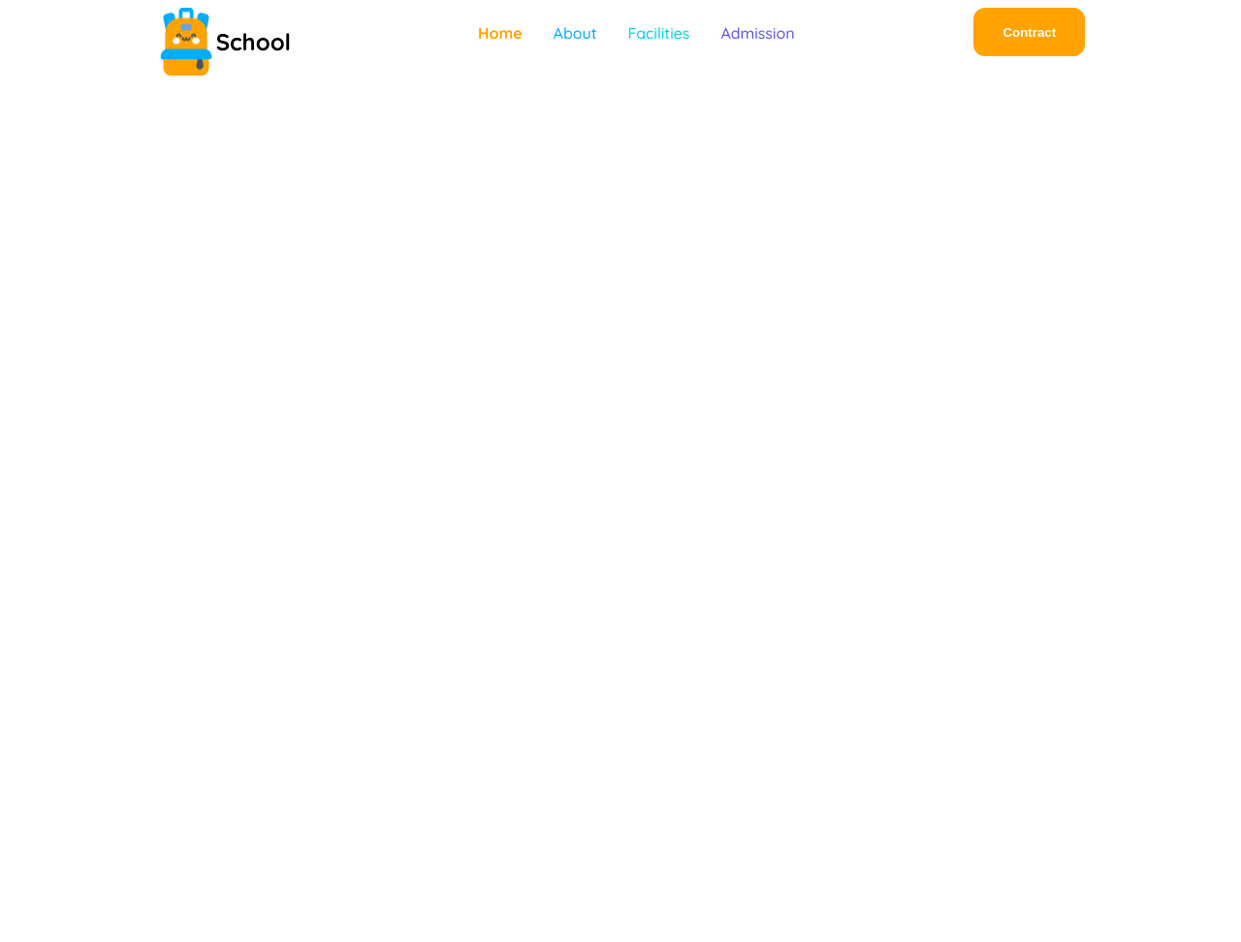
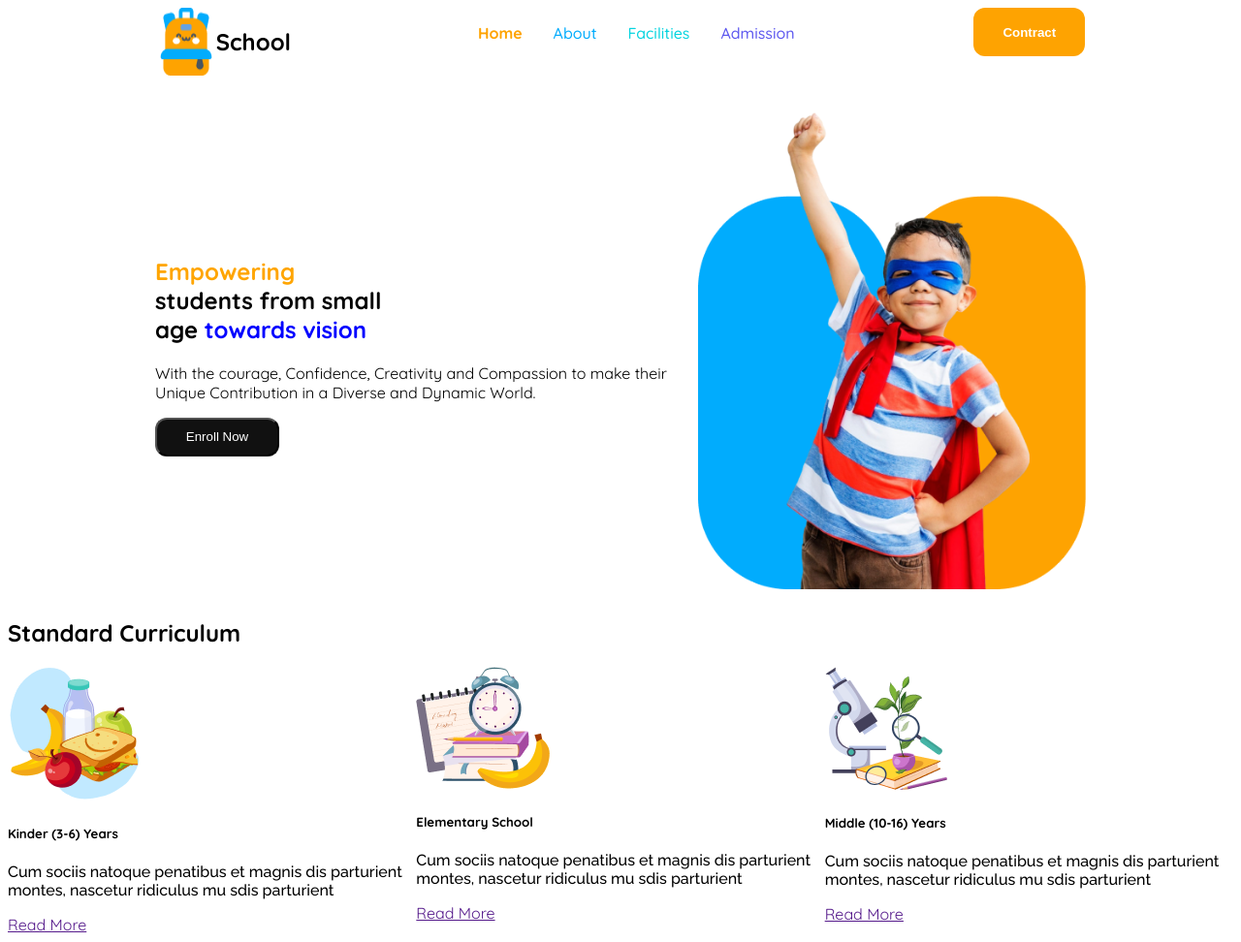
Before and after one commit to Efaz433/assignment-2, a plain HTML site: page index.html in a window 1280 px wide. Shown: the whole page at 97% size. Before the commit the page ends 800 px from the top, so only its background shows below. Drawn offline with Linux system fonts and the light colour scheme.

Commit message:
banner and structer of section 1 added

```diff
--- a/index.html
+++ b/index.html
@@ -9,7 +9,7 @@
 </head>
 <body>
     <header class="quicksand-regular-1">
-        <nav class="display-flex navbar">
+        <nav class="display-flex navbar ">
            <div class="display-flex">
             <img src="./assets/logo.png" alt="">
             <h2 class="nav-heading">School</h2>
@@ -28,14 +28,49 @@
 
         </nav>
         <section>
-
+          <div class="display-flex banner-cont">
+            <div class="banner-text">
+                <h1 class="banner-title"><span class="orange">Empowering</span>
+                    <br>students from small
+                    <br>age <span class="light-blue">towards vision</span></h1>
+                <p class="banner-para" >With the courage, Confidence, Creativity and Compassion to make their Unique Contribution in a Diverse and Dynamic World.</p>
+                <button class="banner-btn">Enroll Now</button>
+            </div>
+            <img class="banner-img" src="./assets/hero-kids.png" alt="">
+          </div>
+      </section>
+    </header>
+    <main>
+        <section class="quicksand-regular-1">
+            <h1>Standard Curriculum</h1>
+            <div class="display-flex">
+                <div>
+                    <img src="./assets/kinder.png" alt="">
+                    <h5>Kinder (3-6) Years</h5>
+                    <p class="raleway-regular-2">Cum sociis natoque penatibus et magnis
+                        dis parturient montes, nascetur ridiculus
+                        mu sdis parturient</p>
+                    <a href="">Read More</a>
+                </div>
+                <div>
+                    <img src="./assets/elementary.png" alt="">
+                    <h5>Elementary School</h5>
+                    <p class="raleway-regular-2">Cum sociis natoque penatibus et magnis
+                        dis parturient montes, nascetur ridiculus
+                        mu sdis parturient</p>
+                    <a href="">Read More</a>
+                </div>
+                <div>
+                    <img src="./assets/middle.png" alt="">
+                    <h5>Middle (10-16) Years</h5>
+                    <p class="raleway-regular-2">Cum sociis natoque penatibus et magnis
+                        dis parturient montes, nascetur ridiculus
+                        mu sdis parturient</p>
+                    <a href="">Read More</a>
+                </div>
+            </div>
         </section>
-
-    </header>
-
-
-
-    <main>
+        <section></section>
 
     </main>
 
--- a/styles/style.css
+++ b/styles/style.css
@@ -3,7 +3,6 @@
 .quicksand-regular-1{
     font-family: "Quicksand", serif;
     font-optical-sizing: auto;
-    font-weight: <weight>;
     font-style: normal;
 }
 .raleway-regular-2 {
@@ -17,7 +16,7 @@
     display: flex;
 }
 
-/*Banner Section*/
+/*header Section*/
 /*navbar*/
 .navbar{
     justify-content: space-evenly;
@@ -55,6 +54,7 @@
     font-weight: 600;
     color: white;
     cursor: pointer;
+    transition: background-color 2s;
 }
 .nav-btn:hover{
     background-color: rgb(93, 88, 239);
@@ -65,6 +65,46 @@
     width: 50px;
     height: 50px;
 }
+/*Banner section*/
+.banner-cont{
+    max-width: 60rem;
+    margin: 30px auto;
+    justify-content: center;
+    align-items: center;
+    gap: 25px;
+}
+.banner-title{
+    font-weight: 800;
+}
+.orange{
+    color: orange;
+}
+.light-blue{
+    color: blue;
+}
+
+.banner-para{
+    font-weight: 400;
+}
+.banner-btn{
+    width: 8rem;
+    height: 2.5rem;
+    border-radius: 12px;
+    background: rgb(17, 17, 17);
+    color: white;
+    transition:background-color 2s ;
+}
+.banner-btn:hover{
+    background-color: orange;
+}
+
+.banner-img{
+    width: 400px;
+    height: 500px;
+
+}
+/*main section*/
+
 @media screen and (max-width: 576px){
     .nav-heading, .nav-item, .nav-btn{
         display: none;
@@ -75,6 +115,12 @@
     .mob-menu{
         display: block;
     }
+    .banner-cont{
+        flex-direction:column-reverse;
+    }
+    .banner-text{
+        text-align: center;
+    }
 
 
 
```
